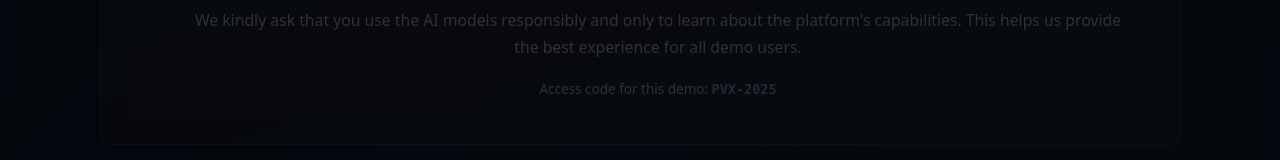
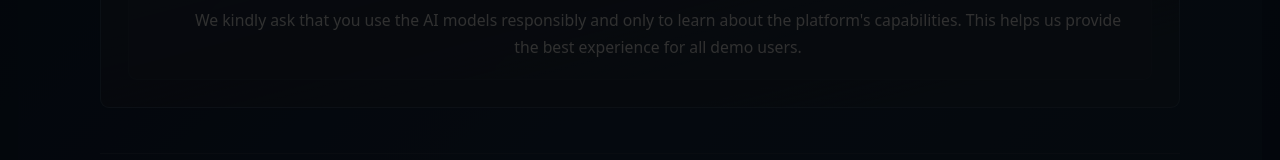
Before and after one commit to Caleb021207/palavoxdemo, a React (Vite) app: page /settings in a window 1280 px wide. Shown: the part 608-768 px from the top of the page. Built offline with nearby package versions, Linux system fonts and the light colour scheme.

Commit message:
Changes
Co-authored-by: Caleb021207 <200524548+Caleb021207@users.noreply.github.com>

```diff
--- a/src/components/usage/TokenUsageLimits.tsx
+++ b/src/components/usage/TokenUsageLimits.tsx
@@ -36,9 +36,7 @@ export const TokenUsageLimits = () => {
                 We kindly ask that you use the AI models responsibly and only to learn about the platform's capabilities.
                 This helps us provide the best experience for all demo users.
               </p>
-              <p className="text-xs text-muted-foreground mt-3 pt-2 border-t border-border/50">
-                Access code for this demo: <span className="font-mono font-semibold text-primary">PVX-2025</span>
-              </p>
+
             </div>
           </div>
         </div>
```
